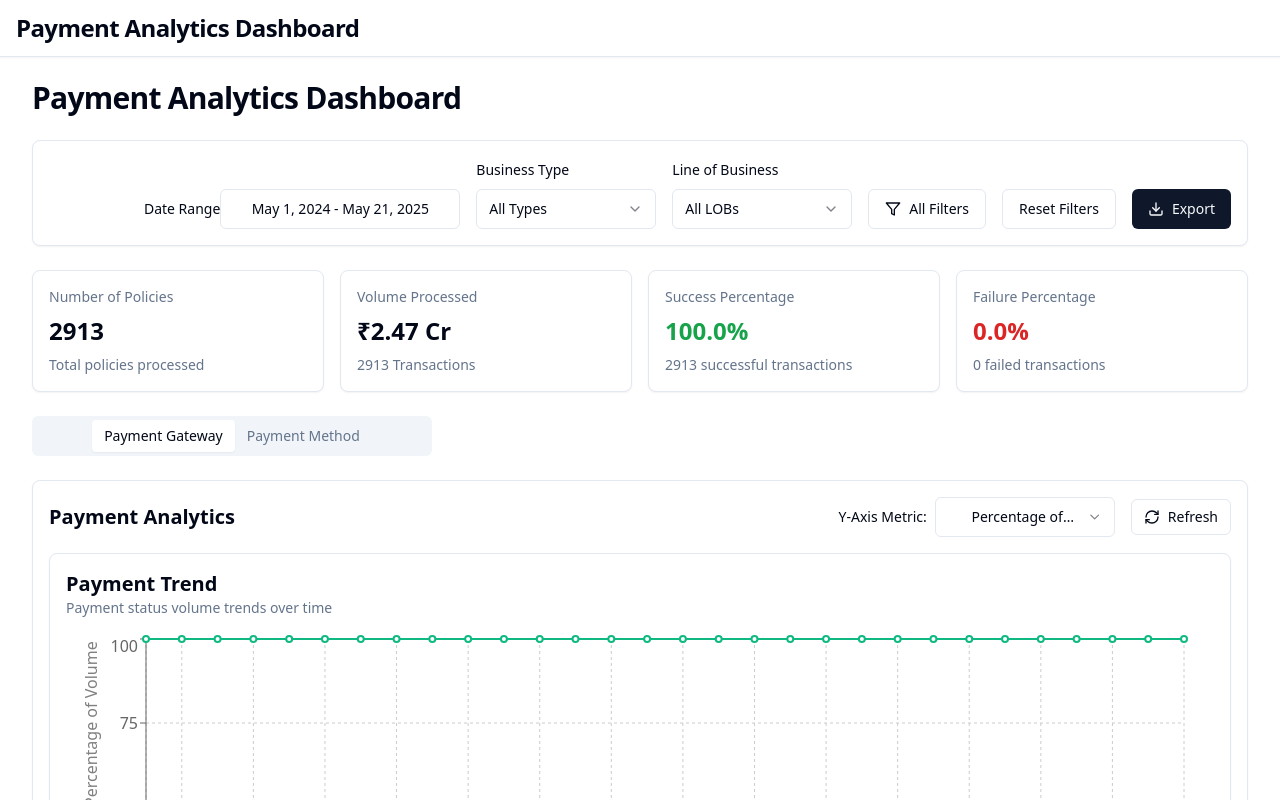
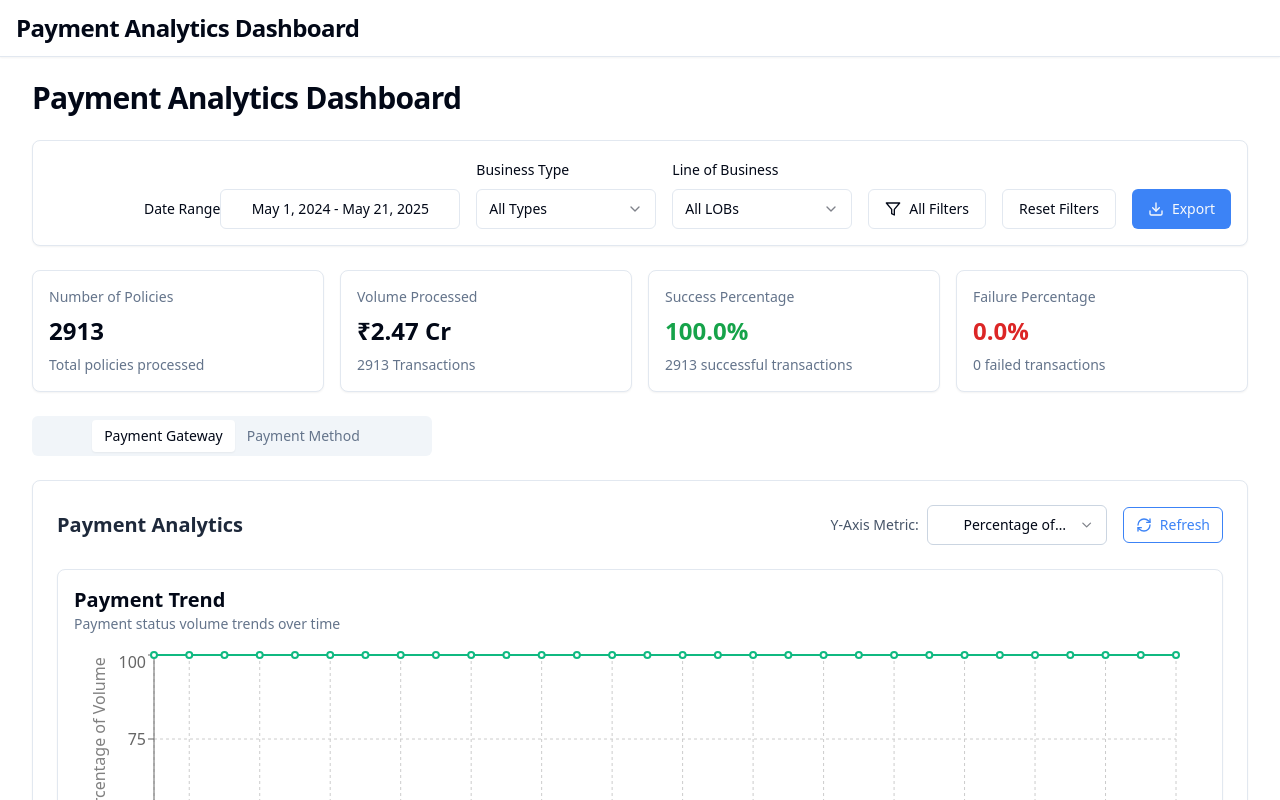
Before and after one commit to test-nojoto45/box-office-insights-dashboard, a React (Vite) app: page / in a window 1280 px wide. Shown: the top 800 px of the page. Built offline with nearby package versions, Linux system fonts and the light colour scheme.

Commit message:
Refactor: Apply Figma design aesthetics
Apply design and spacing adjustments based on the provided Figma document, ensuring no changes to the line graph functionality and improving legend alignment.

```diff
--- a/src/components/ChartDisplay.tsx
+++ b/src/components/ChartDisplay.tsx
@@ -44,7 +44,7 @@ const ChartDisplay: React.FC<ChartDisplayProps> = ({
             variant="outline"
             size="sm"
             onClick={onRefresh}
-            className="flex items-center gap-2"
+            className="flex items-center gap-2 text-primary border-primary"
           >
             <RefreshCw className="h-4 w-4" />
             Refresh
@@ -56,22 +56,20 @@ const ChartDisplay: React.FC<ChartDisplayProps> = ({
   }
 
   return (
-    <Card className="p-4">
-      <div className="mb-4">
+    <Card className="p-6 shadow-sm border-slate-200">
+      <div className="mb-6">
         <div className="flex flex-col space-y-4">
           <div className="flex items-center justify-between">
-            <h2 className="text-xl font-bold">Payment Analytics</h2>
+            <h2 className="text-xl font-semibold text-slate-800">Payment Analytics</h2>
 
             <div className="flex items-center space-x-4">
-              {/* Removed chart type dropdown */}
-
               <div className="flex items-center space-x-2">
-                <Label htmlFor="y-axis-metric">Y-Axis Metric:</Label>
+                <Label htmlFor="y-axis-metric" className="text-sm text-slate-600">Y-Axis Metric:</Label>
                 <Select
                   value={yAxisMetric}
                   onValueChange={(value: "percentVolume" | "orderCount") => setYAxisMetric(value)}
                 >
-                  <SelectTrigger className="w-[180px]">
+                  <SelectTrigger className="w-[180px] border-slate-300 bg-white">
                     <SelectValue placeholder="Select metric" />
                   </SelectTrigger>
                   <SelectContent>
@@ -85,7 +83,7 @@ const ChartDisplay: React.FC<ChartDisplayProps> = ({
                 variant="outline"
                 size="sm"
                 onClick={onRefresh}
-                className="flex items-center gap-2"
+                className="flex items-center gap-2 text-primary border-primary hover:bg-primary/5"
               >
                 <RefreshCw className="h-4 w-4" />
                 Refresh
--- a/src/index.css
+++ b/src/index.css
@@ -1,3 +1,4 @@
+
 @tailwind base;
 @tailwind components;
 @tailwind utilities;
@@ -13,7 +14,8 @@
     --popover: 0 0% 100%;
     --popover-foreground: 222.2 84% 4.9%;
 
-    --primary: 222.2 47.4% 11.2%;
+    /* Updated primary color to match Figma */
+    --primary: 217 91% 60%;
     --primary-foreground: 210 40% 98%;
 
     --secondary: 210 40% 96.1%;
@@ -25,7 +27,8 @@
     --accent: 210 40% 96.1%;
     --accent-foreground: 222.2 47.4% 11.2%;
 
-    --destructive: 0 84.2% 60.2%;
+    /* Updated destructive to match Figma failure red */
+    --destructive: 0 84% 60%;
     --destructive-foreground: 210 40% 98%;
 
     --border: 214.3 31.8% 91.4%;
@@ -49,6 +52,14 @@
     --sidebar-border: 220 13% 91%;
 
     --sidebar-ring: 217.2 91.2% 59.8%;
+
+    /* Success green from Figma */
+    --success: 142 72% 50%;
+    --success-foreground: 210 40% 98%;
+
+    /* Warning color from Figma */
+    --warning: 38 92% 50%;
+    --warning-foreground: 210 40% 98%;
   }
 
   .dark {
@@ -61,7 +72,7 @@
     --popover: 222.2 84% 4.9%;
     --popover-foreground: 210 40% 98%;
 
-    --primary: 210 40% 98%;
+    --primary: 217 91% 60%;
     --primary-foreground: 222.2 47.4% 11.2%;
 
     --secondary: 217.2 32.6% 17.5%;
@@ -87,6 +98,12 @@
     --sidebar-accent-foreground: 240 4.8% 95.9%;
     --sidebar-border: 240 3.7% 15.9%;
     --sidebar-ring: 217.2 91.2% 59.8%;
+
+    --success: 142 70% 45%;
+    --success-foreground: 210 40% 98%;
+
+    --warning: 38 90% 45%;
+    --warning-foreground: 210 40% 98%;
   }
 }
 
@@ -99,3 +116,38 @@
     @apply bg-background text-foreground;
   }
 }
+
+/* Additional utility classes for the dashboard */
+@layer components {
+  .metric-card {
+    @apply bg-white rounded-lg p-5 shadow-sm border border-slate-200;
+  }
+
+  .metric-value {
+    @apply text-2xl font-bold;
+  }
+
+  .metric-label {
+    @apply text-sm text-muted-foreground;
+  }
+
+  .success-text {
+    @apply text-[#22C55E];
+  }
+
+  .failure-text {
+    @apply text-[#EF4444];
+  }
+
+  .refund-text {
+    @apply text-[#F59E0B];
+  }
+
+  .legend-item {
+    @apply flex items-center gap-2 text-sm;
+  }
+
+  .legend-color {
+    @apply w-3 h-3 rounded-full;
+  }
+}
--- a/tailwind.config.ts
+++ b/tailwind.config.ts
@@ -1,3 +1,4 @@
+
 import type { Config } from "tailwindcss";
 
 export default {
@@ -61,6 +62,33 @@ export default {
 					'accent-foreground': 'hsl(var(--sidebar-accent-foreground))',
 					border: 'hsl(var(--sidebar-border))',
 					ring: 'hsl(var(--sidebar-ring))'
+				},
+				// Add the new colors from Figma
+				success: {
+					DEFAULT: 'hsl(var(--success))',
+					foreground: 'hsl(var(--success-foreground))'
+				},
+				warning: {
+					DEFAULT: 'hsl(var(--warning))',
+					foreground: 'hsl(var(--warning-foreground))'
+				},
+				// Specific colors from the Figma design
+				'figma-blue': {
+					light: '#60A5FA',  // Light blue from charts
+					DEFAULT: '#3B82F6', // Primary blue
+					dark: '#2563EB',   // Dark blue for hover
+				},
+				'figma-green': {
+					DEFAULT: '#22C55E', // Success green
+				},
+				'figma-red': {
+					DEFAULT: '#EF4444', // Failure red
+				},
+				'figma-amber': {
+					DEFAULT: '#F59E0B', // Refund/warning amber
+				},
+				'figma-teal': {
+					DEFAULT: '#2DD4BF', // Teal color from charts
 				}
 			},
 			borderRadius: {
```
